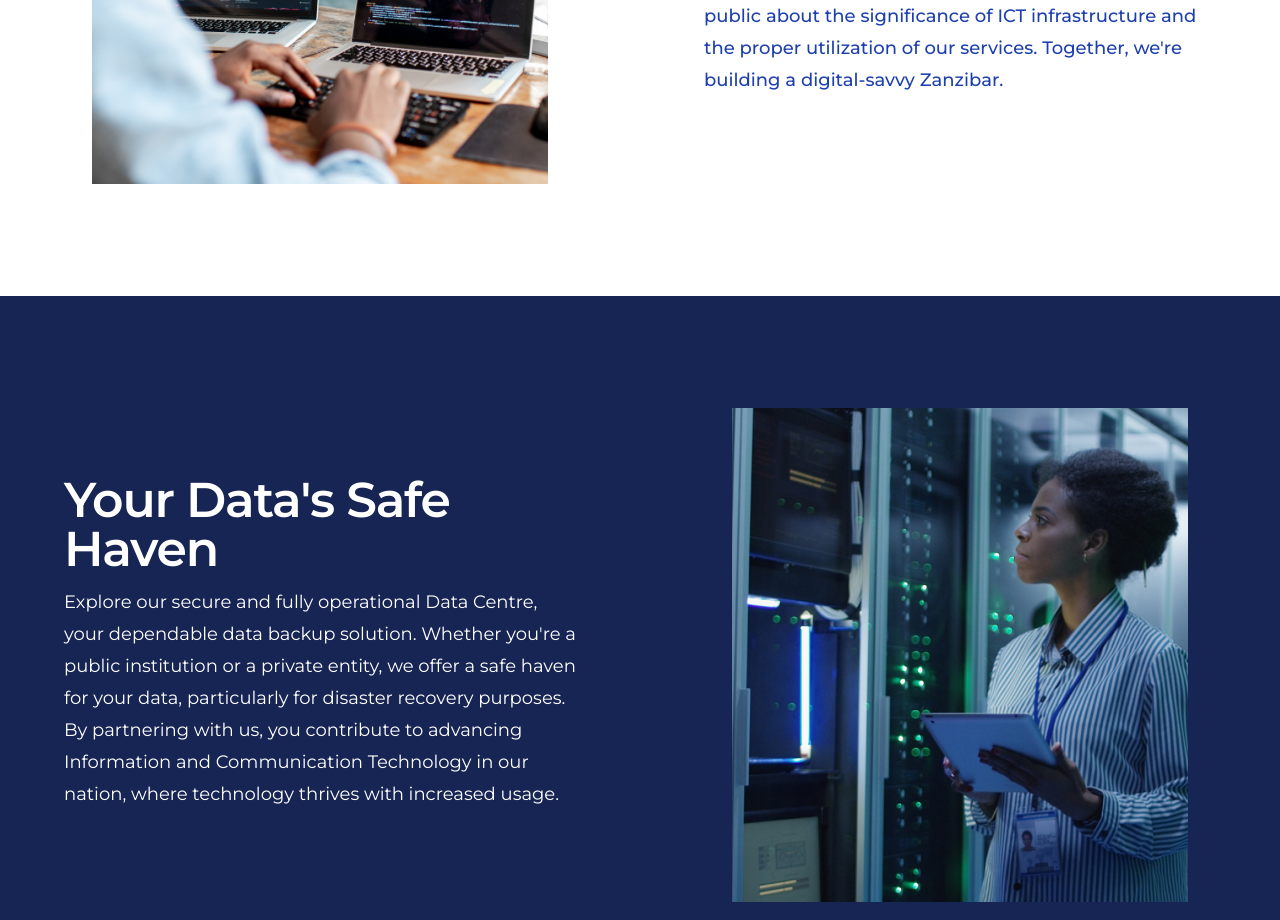
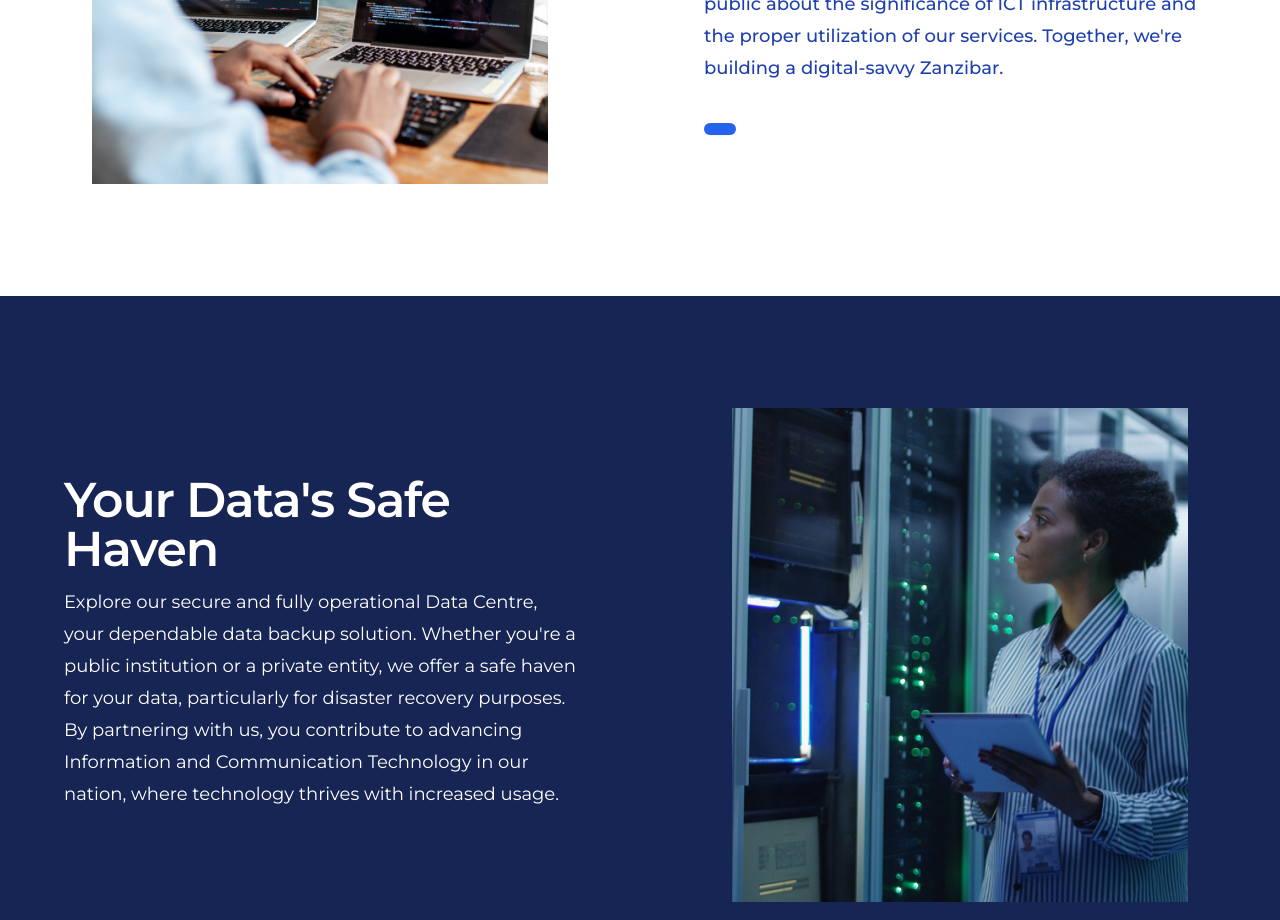
Before and after one commit to threefoldfoundation/www_zictia_demo, a Vue app: page /about in a window 1280 px wide. Shown: the part 2360-3280 px from the top of the page. Built offline with nearby package versions, Linux system fonts and the light colour scheme.

Commit message:
test link

```diff
--- a/public/css/output.css
+++ b/public/css/output.css
@@ -1542,10 +1542,6 @@ body {
     max-width: 64rem;
   }
 
-  .md\:max-w-full{
-    max-width: 100%;
-  }
-
   .md\:px-16{
     padding-left: 4rem;
     padding-right: 4rem;
--- a/src/components/HeaderContent.vue
+++ b/src/components/HeaderContent.vue
@@ -36,7 +36,7 @@
             ></p>
             <div class="flex flex-wrap">
               <div class="w-full md:w-auto py-1 md:py-0 md:mr-4">
-                <button
+                <!-- <button
                   v-if="headerContent.button && headerContent.link"
                   type="button"
                   class="mt-2 rounded-md bg-blue-600 px-4 py-1.5 lg:text-lg text-base font-semibold text-white shadow-sm hover:bg-blue-500 focus-visible:outline focus-visible:outline-2 focus-visible:outline-offset-2 focus-visible:outline-blue-600"
@@ -44,6 +44,13 @@
                   <router-link :to="headerContent.link">
                     {{ headerContent.button }}
                   </router-link>
+                </button> -->
+
+                <button
+                  type="button"
+                  class="mt-2 rounded-md bg-blue-600 px-4 py-1.5 lg:text-lg text-base font-semibold text-white shadow-sm hover:bg-blue-500 focus-visible:outline focus-visible:outline-2 focus-visible:outline-offset-2 focus-visible:outline-blue-600"
+                >
+                  <a :href="headerContent.link"> {{ headerContent.button }} </a>
                 </button>
               </div>
               <div class="w-full md:w-auto py-1 md:py-0"></div>
```
